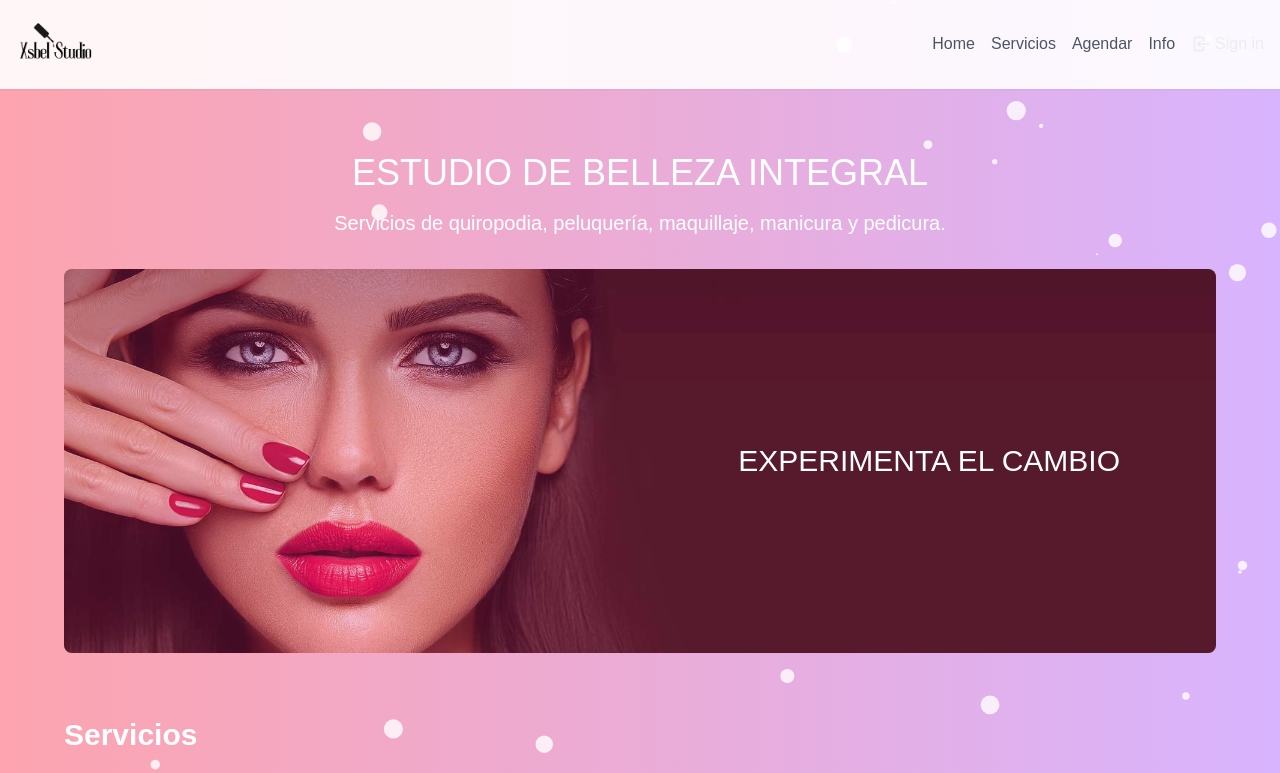
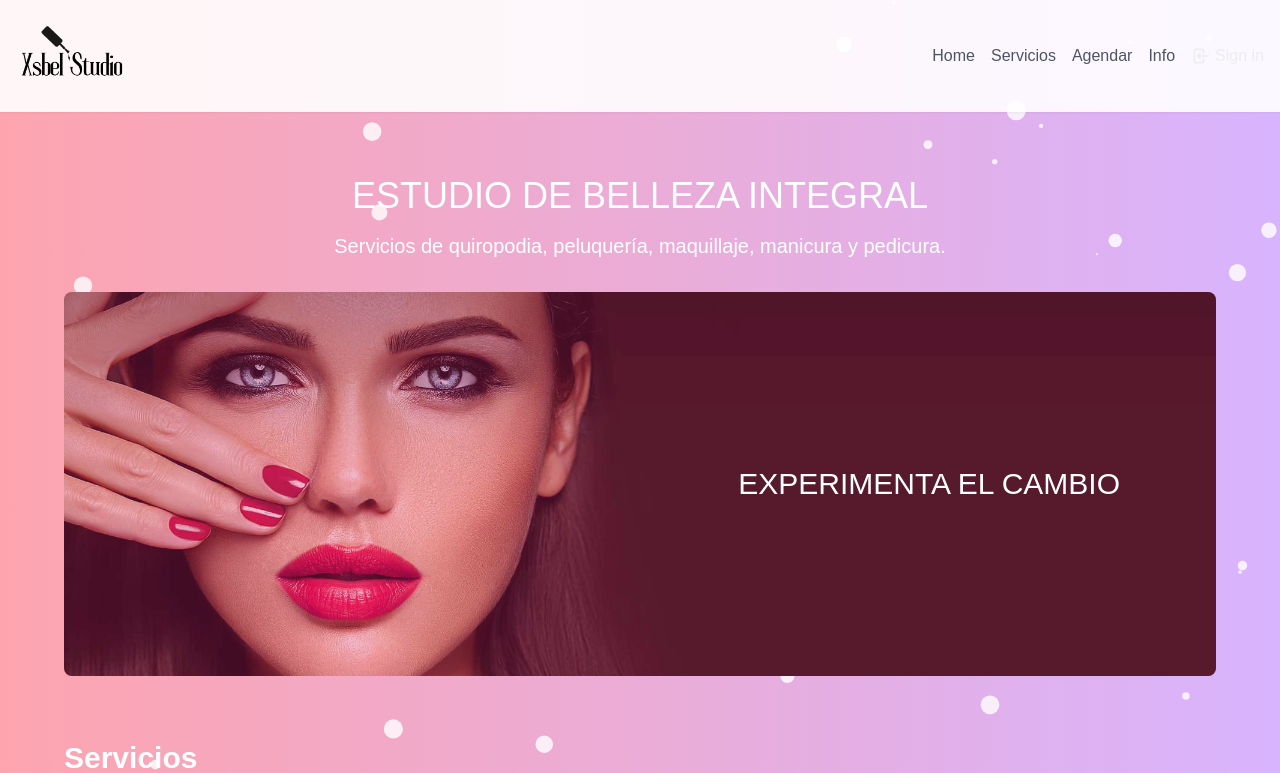
Before and after one commit to johansvalerio/beauty-space, a Next.js app: page / in a window 1280 px wide. Shown: the top 773 px of the page. Built offline with nearby package versions, Linux system fonts and the light colour scheme; no server answers.

Commit message:
fixing mertadatas

```diff
--- a/src/app/layout.tsx
+++ b/src/app/layout.tsx
@@ -31,14 +31,14 @@ export default function RootLayout({
   children: React.ReactNode;
 }>) {
   return (
-    <html lang="en">
+    <html lang="es">
       <Head>
         <title>xsbelstudio - [Breve descripción del proyecto]</title>
-        <meta name="description" content="xsbelstudio es un [estudio privado de belleza integralagl ]" />
+        <meta name="description" content="xsbelstudio es un [estudio privado de belleza integral]" />
         <meta name="keywords" content="xsbelstudio, [xsbel], [podia], [nails]" />
         <meta property="og:title" content="xsbelstudio" />
         <meta property="og:description" content="xsbelstudio es un [estudio privado de belleza integral]" />
-
+        <meta property="og:image" content="https://xsbelstudio.vercel.app/img/logo2.png" />
         <meta property="og:url" content="https://xsbelstudio.vercel.app" />
         <meta property="og:type" content="website" />
       </Head>
--- a/src/components/Header.tsx
+++ b/src/components/Header.tsx
@@ -11,7 +11,7 @@ export default async function Header() {
             <header className="bg-white/90 shadow-sm sticky top-0 z-50 px-4">
                 <nav className="container mx-auto py-3 md:py-4 flex justify-between items-center">
                     <a href="/" className="flex gap-1 items-center">
-                        <img src="/img/logo2.png" alt="xsbel studio logo" className="w-16 md:w-20 h-18 md:h-18" />
+                        <img src="/img/logo2.png" alt="xsbel studio logo" className="max-w-md max-h-20" />
                     </a>
                     <ul className="flex space-x-2 md:space-x-4 items-center md:text-base text-sm">
                         <li><a href="/#hero" className="text-gray-600 hover:text-pink-600">Home</a></li>
@@ -45,7 +45,7 @@ export default async function Header() {
         <header className="bg-white/90 shadow-sm sticky top-0 z-50 px-4">
             <nav className="container mx-auto py-3 md:py-4 flex justify-between items-center">
                 <a href="/" className="flex gap-1 items-center">
-                    <img src="/img/logo2.png" alt="Beauty Space CR Logo" className="w-18 h-18" />
+                    <img src="/img/logo2.png" alt="xsbel studio logo" className="max-w-md max-h-20" />
                 </a>
                 <ul className="flex space-x-2 md:space-x-4 items-center ">
                     <li><a href="/#hero" className="text-gray-600 hover:text-pink-600">Home</a></li>
```
